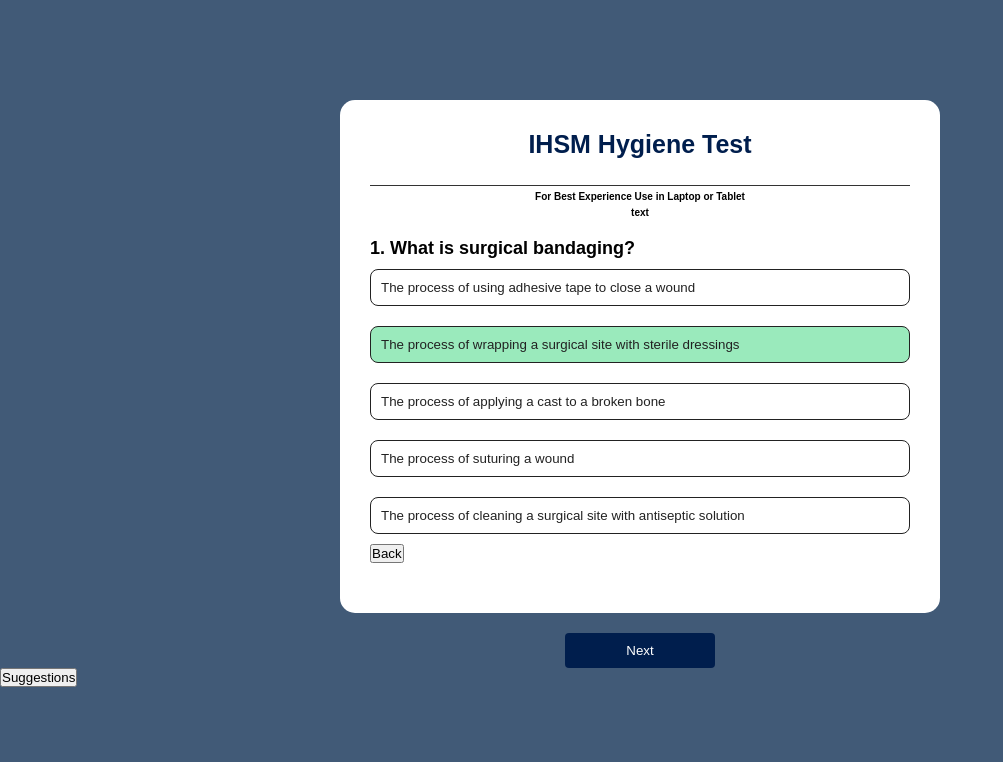
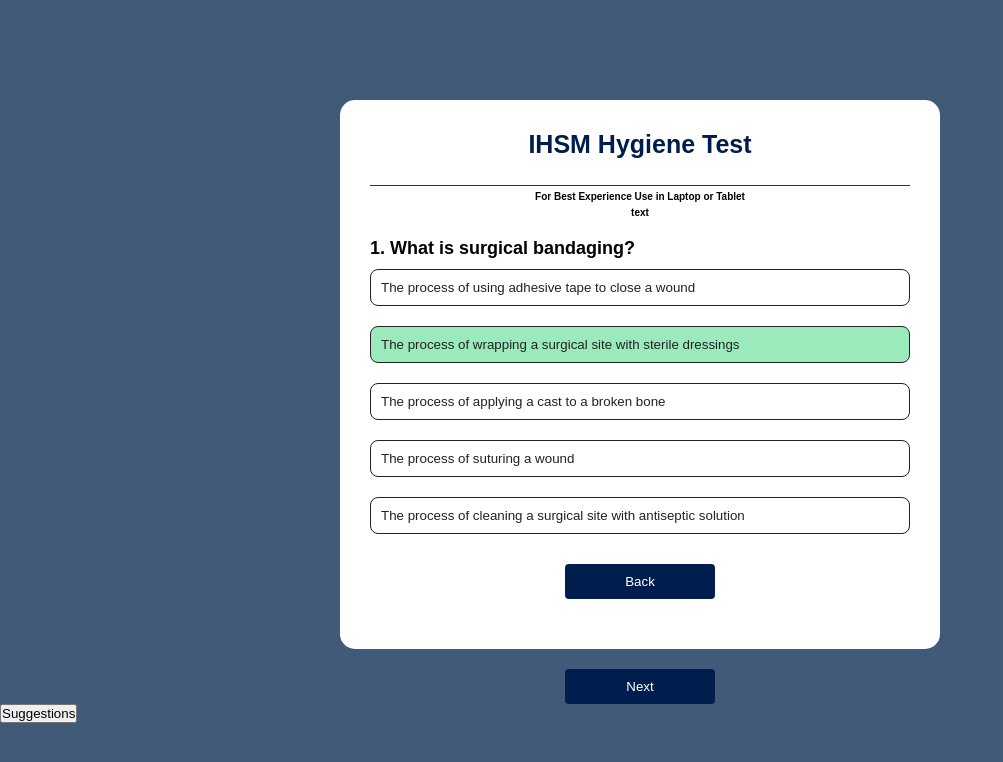
Before and after one commit to PranavRaut009/General-Surgery, a plain HTML site: page index.html in a window 1280 px wide. Both pictures are taken after a click on the button 640 px from the left and 344 px from the top of the page. Shown: the whole page, without its empty margins (0-1003 px from the left). Drawn offline with Linux system fonts and the light colour scheme.

Commit message:
fhhggsddf

```diff
--- a/style.css
+++ b/style.css
@@ -71,6 +71,18 @@ border-radius: 4px;
 cursor: pointer;
 display: none;
 }
+#back-btn {
+    background: #001e4d;
+    color: #fff;
+    font-weight: 500;
+    width: 150px;
+    border: 0;
+    padding: 10px;
+    margin: 20px auto 0;
+    border-radius: 4px;
+    cursor: pointer;
+    display: none;
+    }
 
 .correct{
 background: #9aeabc;
```
